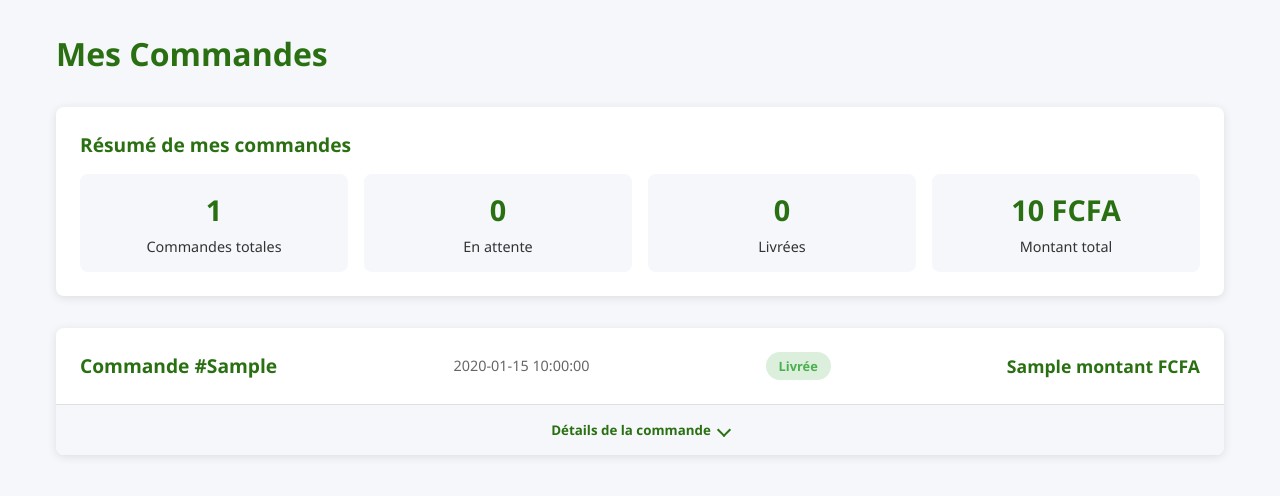
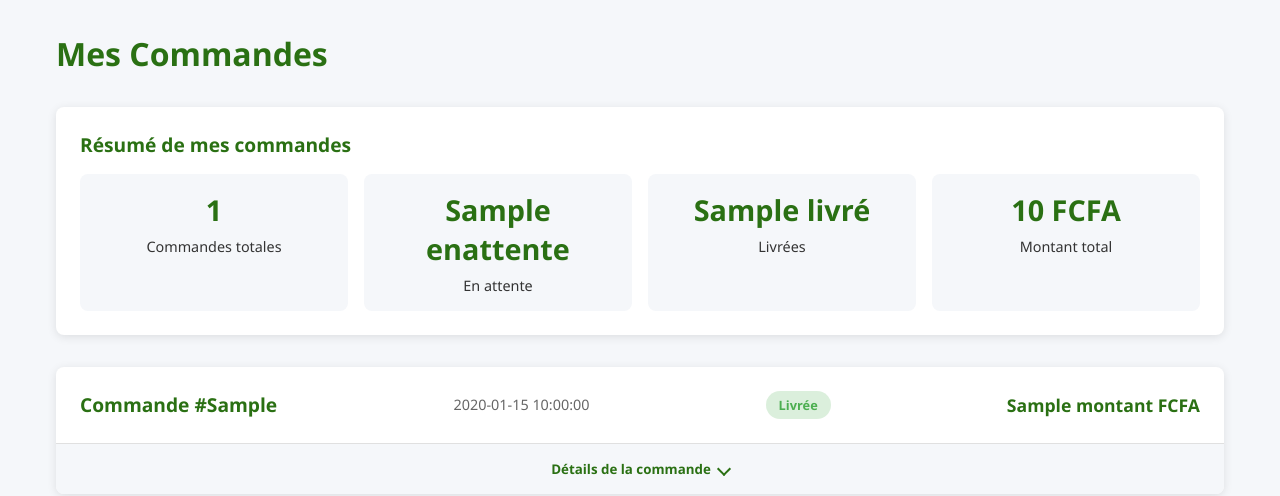
Before and after one commit to diarraaaa/AgrigrenierIOT, a Flask app: template app/templates/mescommandes.html in a window 1280 px wide. Shown: the part 119-615 px from the top of the page. Run offline with Flask 3, Linux system fonts and the light colour scheme; the template is opened without the code that fills it: most values are stand-ins (such as "Sample title", 1, 10 or a date in 2020); parts of the project's set-up code (start-up, migrations or seed data) failed here and were passed over.

Commit message:
Affichage des bonnes données dans mes commandes

```diff
--- a/app/fonctions.py
+++ b/app/fonctions.py
@@ -177,8 +177,8 @@ def voirmescommandescode():
     livré=0
     enattente=0
     for i in range(len(commandes)):
-        if commandes.data[i]['Livré'] =="FALSE":
+        if commandes[i]['Livré'] ==False:
             enattente+=1
-        elif commandes.data[i]['Livré'] =="TRUE":
+        elif commandes[i]['Livré'] ==True:
             livré+=1
     return render_template('mescommandes.html',session=session,commandes=commandes,livré=livré,enattente=enattente)
--- a/app/templates/mescommandes.html
+++ b/app/templates/mescommandes.html
@@ -351,11 +351,11 @@
                     <div class="stat-label">Commandes totales</div>
                 </div>
                 <div class="stat-card">
-                    <div class="stat-value" id="pending-orders">{{ commandes|selectattr('etat', 'equalto', FALSE)|list|length }}</div>
+                    <div class="stat-value" id="pending-orders">{{ enattente }}</div>
                     <div class="stat-label">En attente</div>
                 </div>
                 <div class="stat-card">
-                    <div class="stat-value" id="delivered-orders">{{ commandes|selectattr('etat', 'equalto', TRUE)|list|length }}</div>
+                    <div class="stat-value" id="delivered-orders">{{ livré }}</div>
                     <div class="stat-label">Livrées</div>
                 </div>
                 <div class="stat-card">
@@ -372,7 +372,7 @@
                     <div class="order-header">
                         <div class="order-id">Commande #{{ commande.id_commande }}</div>
                         <div class="order-date">{{ commande.date_commande }}</div>
-                        {% if commande.etat == FALSE %}
+                        {% if commande.Livré == false %}
                             <div class="order-status status-pending">En attente</div>
                         {% else %}
                             <div class="order-status status-delivered">Livrée</div>
```
